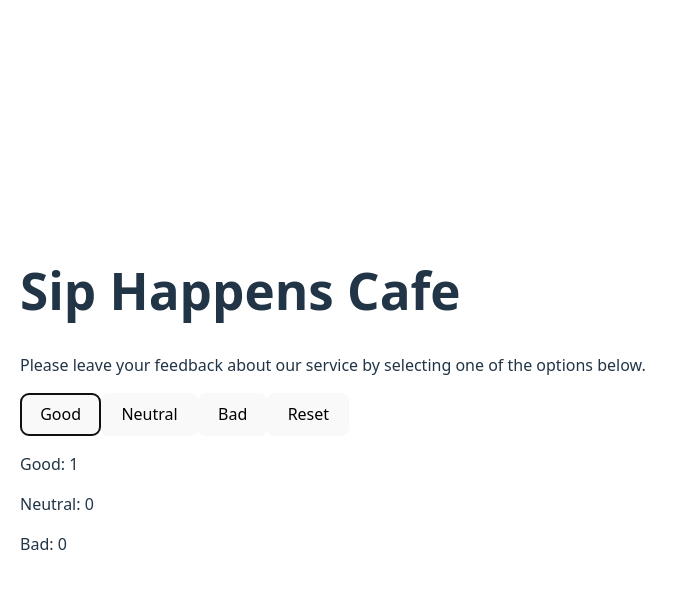
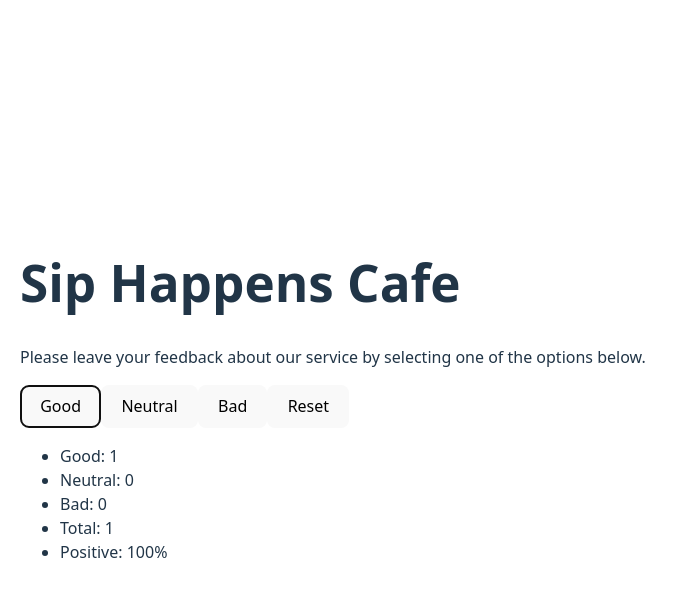
Before and after one commit to hanna-uler/goit-react-hw-02, a React (Vite) app: page / in a window 1280 px wide. Both pictures are taken after a click on the button "Good". Shown: the top 596 px of the page, without its empty margins (0-688 px from the left). Built offline with nearby package versions, Linux system fonts and the light colour scheme.

Commit message:
add Total and Positive feedback

```diff
--- a/src/components/App/App.jsx
+++ b/src/components/App/App.jsx
@@ -30,12 +30,13 @@ export default function App() {
     }
 
     const totalFeedback = values.good + values.neutral + values.bad;
+    const positiveFeedbs = Math.round((values.good / totalFeedback) * 100);
 
     return (
         <div className={css.container}>
             <Description />
             <Options onUpdate={updateFeedback} feedbacksPresent={totalFeedback}/>
-            {totalFeedback > 0 ? <Feedback feedbacks={values}/> : <Notification/>}
+            {totalFeedback > 0 ? <Feedback feedbacks={values} total={totalFeedback} positive={positiveFeedbs}/> : <Notification/>}
         </div>
     )
 
--- a/src/components/Feedback/Feedback.jsx
+++ b/src/components/Feedback/Feedback.jsx
@@ -1,11 +1,13 @@
 import css from "./Feedback.module.css";
 
-export default function Feedback({ feedbacks }) {
+export default function Feedback({ feedbacks, total, positive }) {
     return (
-        <div>
-                <p>Good: {feedbacks.good}</p>
-                <p>Neutral: {feedbacks.neutral}</p>
-                <p>Bad: {feedbacks.bad}</p>
-        </div>
+        <ul>
+            <li>Good: {feedbacks.good}</li>
+            <li>Neutral: {feedbacks.neutral}</li>
+            <li>Bad: {feedbacks.bad}</li>
+            <li>Total: { total}</li>
+            <li>Positive: { positive}%</li>
+        </ul>
     )
 }
```
